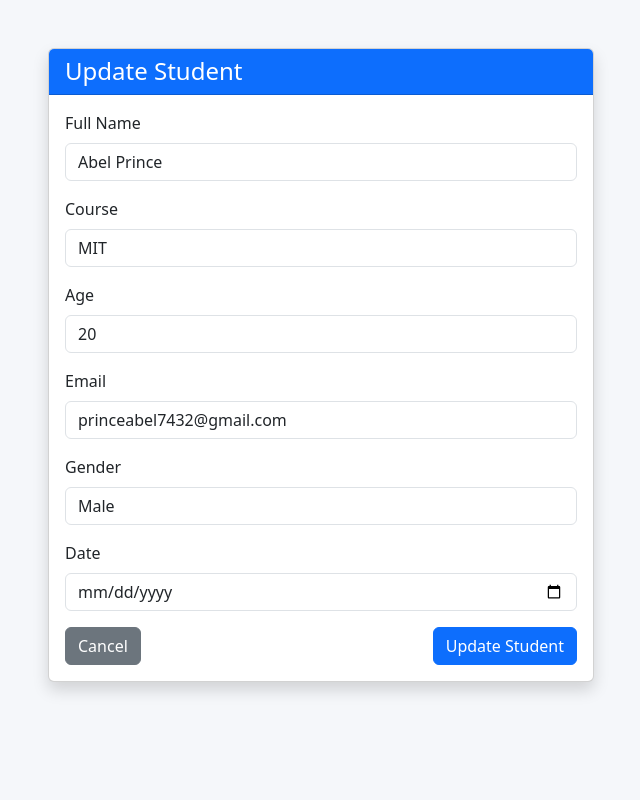
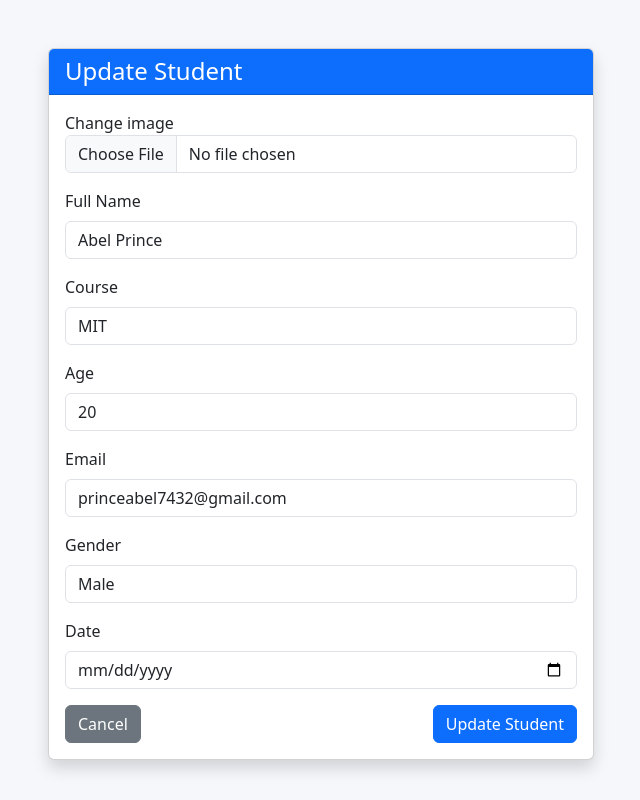
Before and after one commit to ELVO19/GROUPB, a Django app: page /updatestudent/1/ in a window 1280 px wide. Shown: the whole page, without its empty margins (319-959 px from the left). Run offline with Django 5.2, Linux system fonts and the light colour scheme; data comes from the database, SQL or seed files in the repository; both versions use the stored data as it was after the commit.

Commit message:
Added new feature

```diff
--- a/Dashboard/templates/update_student.html
+++ b/Dashboard/templates/update_student.html
@@ -27,7 +27,10 @@
                             <img src="{{ student.image.url }}" alt="" class="card-img-top" style="height: 200px; object-fit: cover">
                         </div>
                         {% endif %}
-
+                        <div class="mb-3">
+                            <label>Change image</label>
+                            <input type="file" name="image" class="form-control">
+                        </div>
 
                         <div class="mb-3">
                             <label class="form-label">Full Name</label>
```
Also changed, not shown: db.sqlite3.
